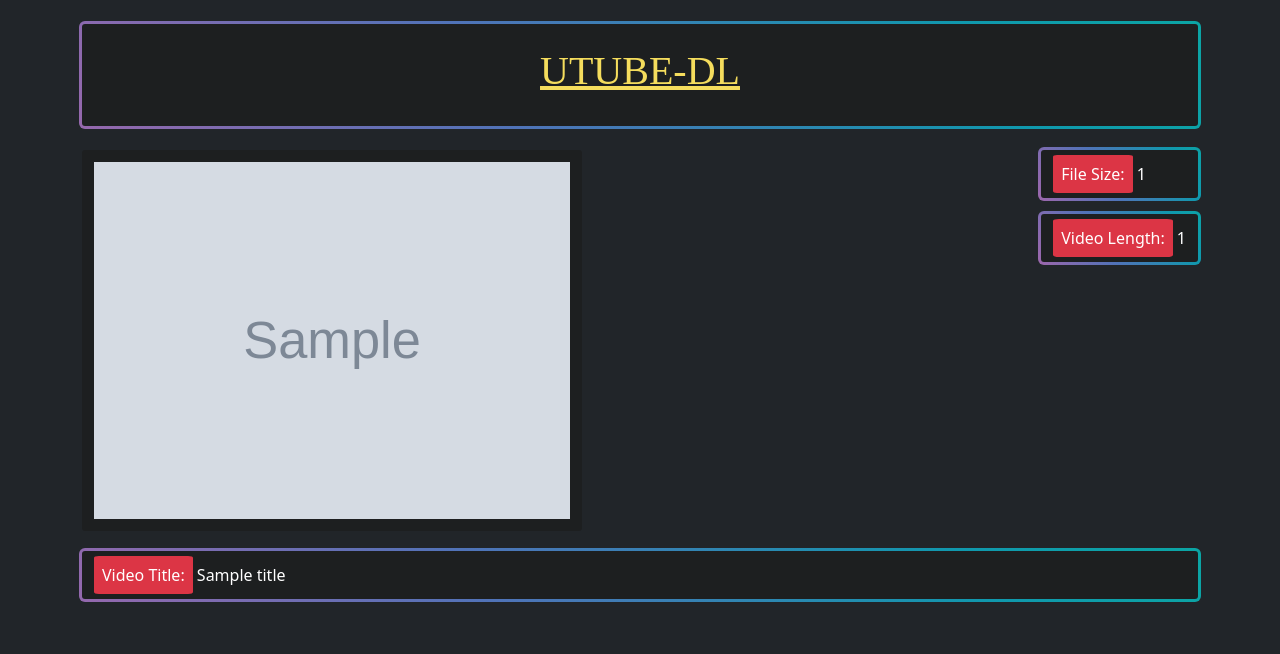
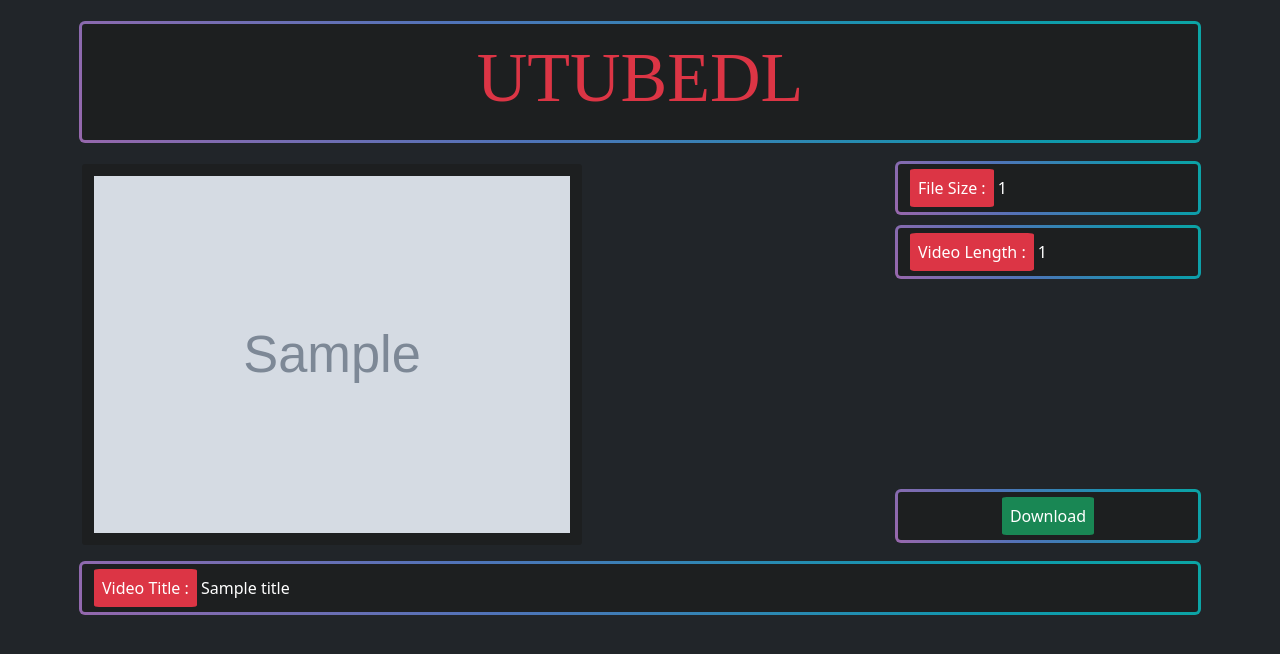
Before and after one commit to awmirs/django-utubedl, a Django app: template templates/information.html in a window 1280 px wide. Shown: the top 654 px of the page. Run offline with Django 3.2, Linux system fonts and the light colour scheme; the template is opened without the code that fills it: most values are stand-ins (such as "Sample title", 1, 10 or a date in 2020); grey boxes marked "Sample" are stand-in pictures; some web fonts are replaced.

Commit message:
Some styling changes

```diff
--- a/templates/base.html
+++ b/templates/base.html
@@ -11,7 +11,7 @@
     <link href="https://cdn.jsdelivr.net/npm/bootstrap@5.0.0-beta1/dist/css/bootstrap.min.css" rel="stylesheet"
           integrity="sha384-giJF6kkoqNQ00vy+HMDP7azOuL0xtbfIcaT9wjKHr8RbDVddVHyTfAAsrekwKmP1" crossorigin="anonymous">
     <link rel="stylesheet" href="{% static 'download/css/styles.css' %}">
-    <title>utube</title>
+    <title>utubedl</title>
 
 </head>
 
@@ -20,7 +20,7 @@
 
 <div class="container">
     <div class="container my-4 gradient-border"">
-        <h1 style="text-align: center; padding: 1%; font-family: 'Thorn';"><a style="color: #f5dd5d" href="{% url 'home' %}">UTUBE-DL</a></h1>
+        <h1 style="text-align: center; font-family: 'Thorn'; font-size: 70px"><a style="color: #dc3545; text-decoration: none;" href="{% url 'home' %}">UTUBEDL</a></h1>
     </div>
 </div>
 
--- a/templates/information.html
+++ b/templates/information.html
@@ -4,16 +4,22 @@
 
 {% block content %}
 
-    <div class="container">
+    <div class="container"  style="margin-bottom: 20px; height: 380px">
+
         <img class="gradient-border" style="margin-bottom: 20px" src="{{ thumbnail }}" alt="Thumbnail" width="500">
-        <ul style="float: right">
-            <li style="list-style-type: none">
-                <p class="gradient-border"><span class="bg-danger custom-label">File Size:</span> {{ size }}</p>
-                <p class="gradient-border"><span class="bg-danger custom-label">Video Length:</span> {{ length }}</p>
+        <ul style="float: right; list-style-type: none">
+            <li>
+                <p class="gradient-border"><span class="bg-danger custom-label">File Size :</span> {{ size }}</p>
+                <p class="gradient-border"><span class="bg-danger custom-label">Video Length :</span> {{ length }}</p>
+                <p class="gradient-border" style="float: right; width: 300px; margin-top: 200px; text-align: center;"><span class="bg-success custom-label" style="">Download</span></p>
+            </li>
+            <li>
             </li>
         </ul>
-        <p class="gradient-border"><span class="bg-danger custom-label">Video Title:</span> {{ title }}</p>
+    </div>
 
+    <div class="container">
+        <p class="gradient-border"><span class="bg-danger custom-label">Video Title :</span> {{ title }}</p>
     </div>
 
 {% endblock %}
```
